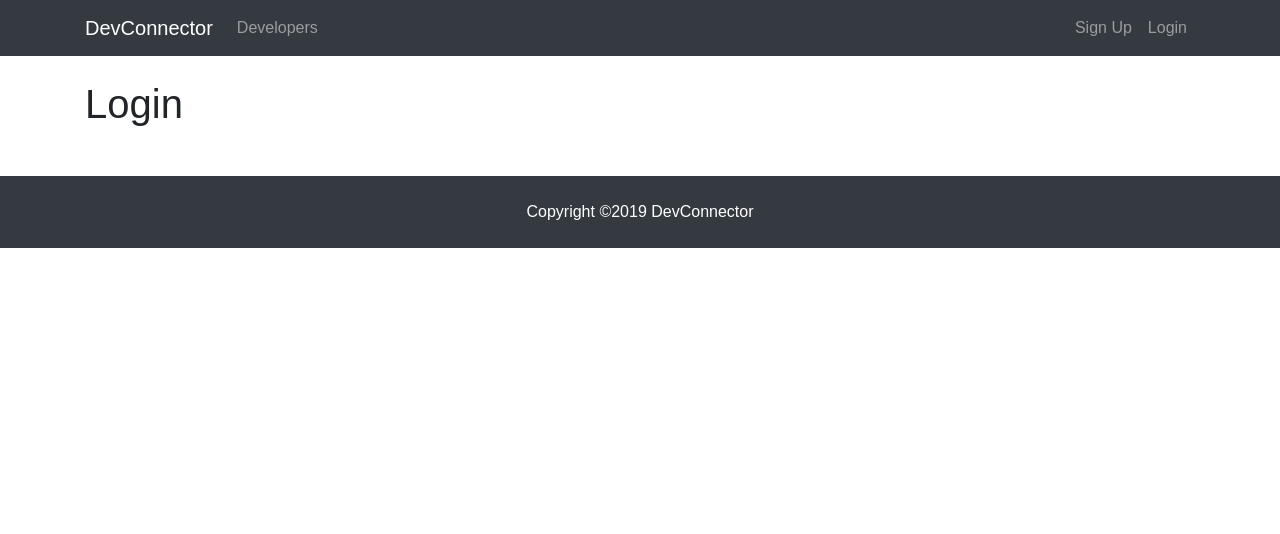
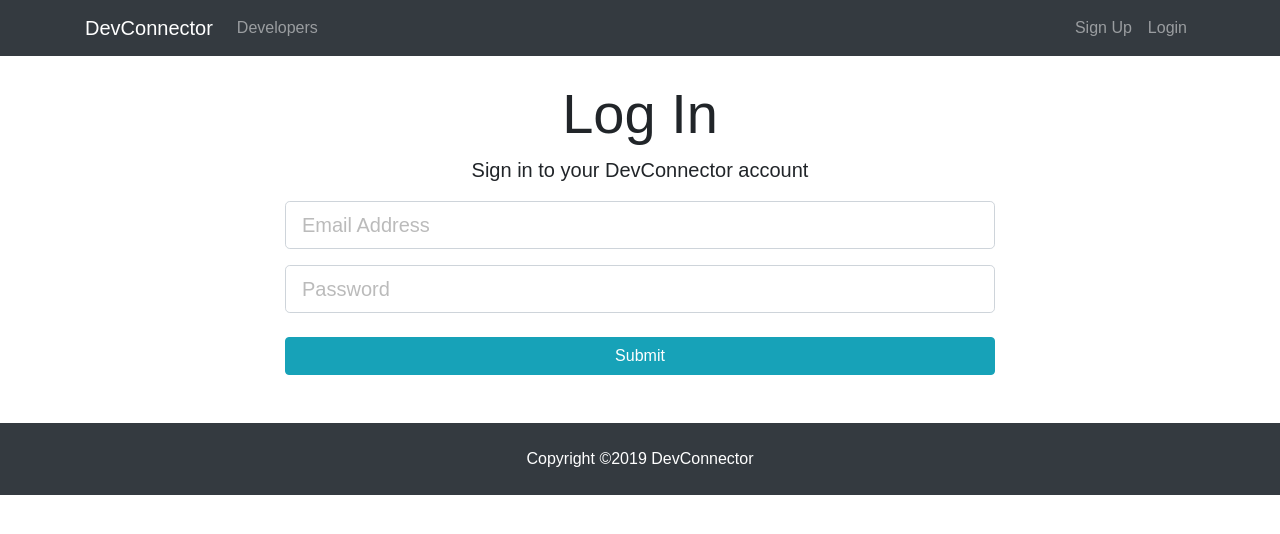
Before and after one commit to AmishaJain10/MERN-, a React (Create React App) app in the folder client/: page /login in a window 1280 px wide. Shown: the top 534 px of the page. Built offline with nearby package versions, Linux system fonts and the light colour scheme.

Commit message:
Created Login form with state and testing registration with form

```diff
--- a/client/src/components/auth/Login.js
+++ b/client/src/components/auth/Login.js
@@ -1,10 +1,68 @@
 import React, { Component } from "react";
 
 class Login extends Component {
+  constructor() {
+    super();
+    this.state = {
+      email: "",
+      password: "",
+      errors: {}
+    };
+
+    this.onChangeHandler = this.onChangeHandler.bind(this);
+    this.onSubmitHandler = this.onSubmitHandler.bind(this);
+  }
+
+  onChangeHandler(e) {
+    this.setState({ [e.target.name]: e.target.value });
+  }
+
+  onSubmitHandler(e) {
+    e.preventDefault();
+
+    const user = {
+      email: this.state.email,
+      password: this.state.password
+    };
+    console.log(user);
+  }
+
   render() {
     return (
-      <div>
-        <h1>Login</h1>
+      <div className="login">
+        <div className="container">
+          <div className="row">
+            <div className="col-md-8 m-auto">
+              <h1 className="display-4 text-center">Log In</h1>
+              <p className="lead text-center">
+                Sign in to your DevConnector account
+              </p>
+              <form onSubmit={this.onSubmitHandler}>
+                <div className="form-group">
+                  <input
+                    type="email"
+                    className="form-control form-control-lg"
+                    placeholder="Email Address"
+                    name="email"
+                    value={this.state.email}
+                    onChange={this.onChangeHandler}
+                  />
+                </div>
+                <div className="form-group">
+                  <input
+                    type="password"
+                    className="form-control form-control-lg"
+                    placeholder="Password"
+                    name="password"
+                    value={this.state.password}
+                    onChange={this.onChangeHandler}
+                  />
+                </div>
+                <input type="submit" className="btn btn-info btn-block mt-4" />
+              </form>
+            </div>
+          </div>
+        </div>
       </div>
     );
   }
--- a/client/src/components/auth/Register.js
+++ b/client/src/components/auth/Register.js
@@ -1,5 +1,5 @@
 import React, { Component } from "react";
-
+import axios from "axios";
 class Register extends Component {
   constructor() {
     super();
@@ -28,7 +28,11 @@
       password: this.state.password,
       password2: this.state.password2
     };
-    console.log(newUser);
+    //console.log(newUser);
+    axios
+      .post("/api/users/register", newUser)
+      .then(res => console.log(res.data))
+      .catch(err => console.log(err.response.data));
   }
   render() {
     return (
```
